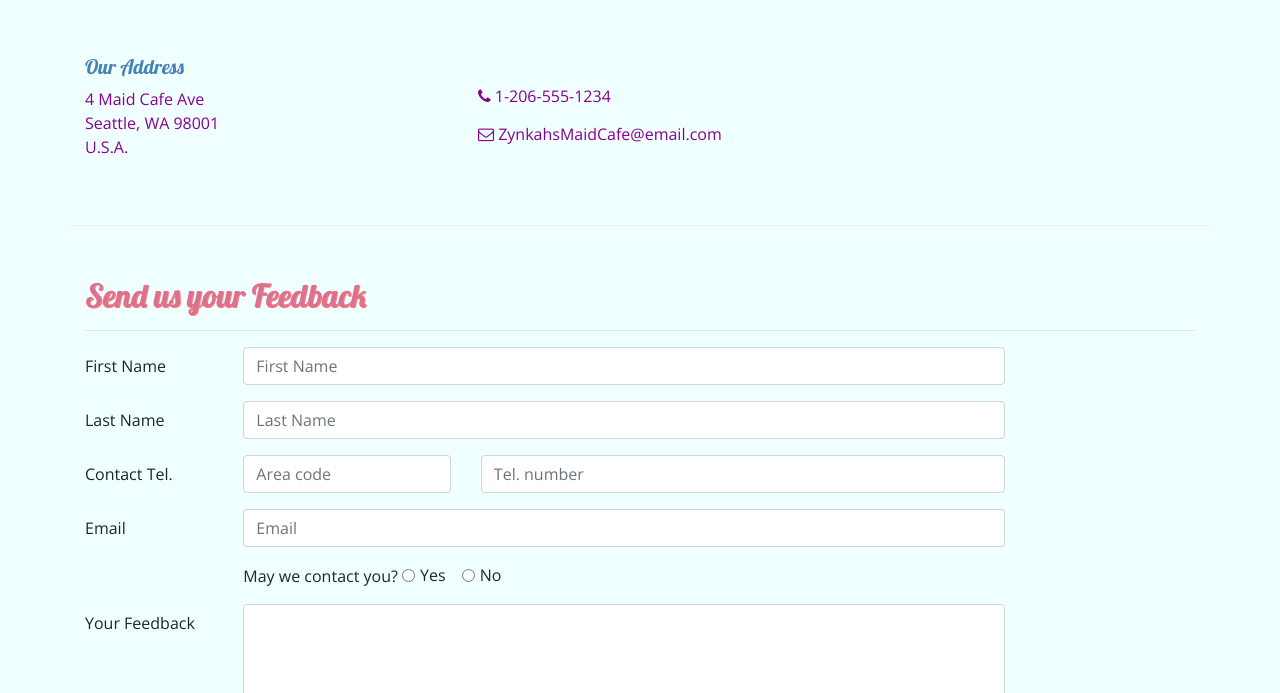
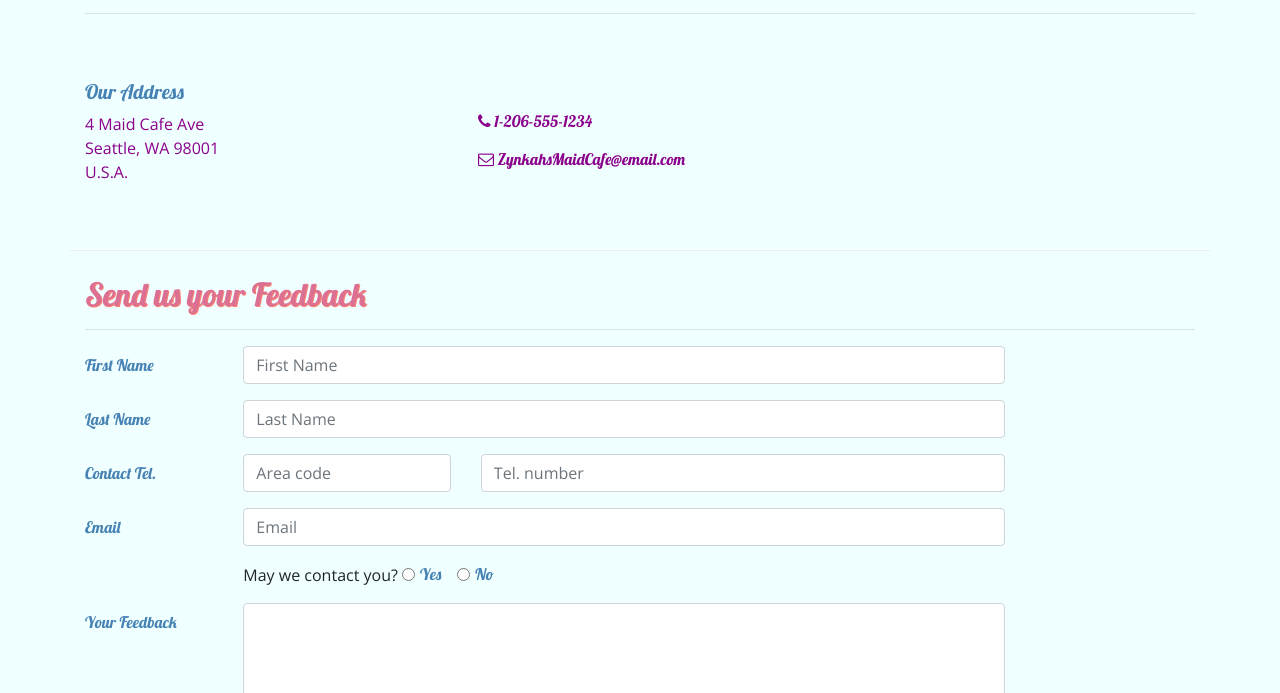
Before and after one commit to Zynkah/Bootstrap_Maid_Cafe, a website: page contactus.html in a window 1280 px wide. Shown: the part 507-1200 px from the top of the page. Drawn offline with nearby package versions, Linux system fonts and the light colour scheme.

Commit message:
style updates

```diff
--- a/contactus.html
+++ b/contactus.html
@@ -63,6 +63,7 @@
         <div class="row">
             <div class="col">
                 <h2>Contact Us</h2>
+                <hr />
             </div>
         </div>
         <div class="row row-content align-items-center">
@@ -80,9 +81,9 @@
                     <a role="button" id="email" class="btn btn-link" href="mailto:ZynkahsMaidCafe@email.com"><i class="fa fa-envelope-o"></i> ZynkahsMaidCafe@email.com</a>
             </div>
         </div>
-
-        <div class="row row-content">
+        <div class="row">
             <div class="col-12">
+                <br />
                 <h2>Send us your Feedback</h2>
                 <hr />
             </div>
--- a/css/styles.css
+++ b/css/styles.css
@@ -60,6 +60,7 @@ a:hover {
 }
 
 .btn {
+    font-family: "Lobster", cursive;
     color: linen;
 }
 
@@ -114,3 +115,8 @@ h5 {
     font-family: "Lobster", cursive;
     color: steelblue;
 }
+
+label {
+    font-family: "Lobster", cursive;
+    color: steelblue;
+}
```
